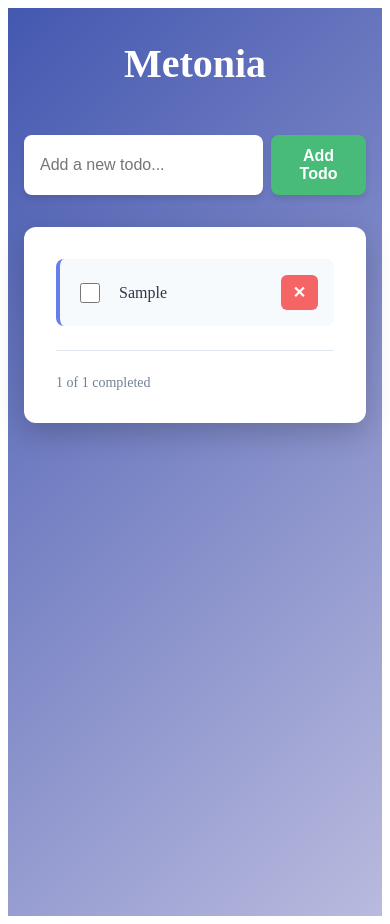
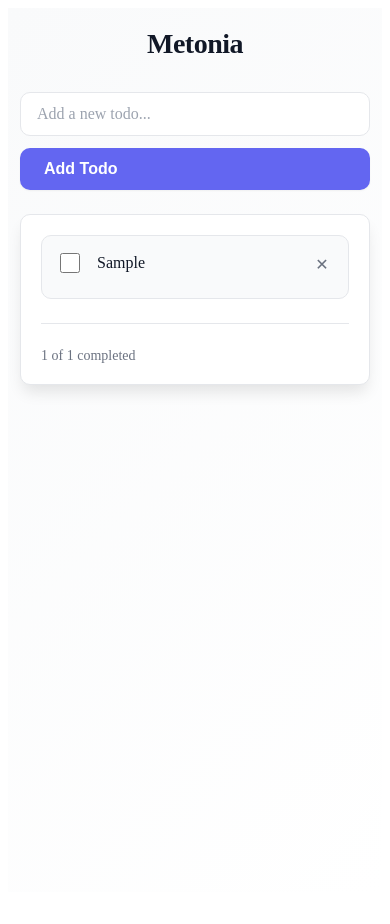
Before and after one commit to Sunjay77/Metanoia, a React (Vite) app: page / in a window 390 px wide. Both pictures are taken after typing "Sample" into the empty fields and a click on the button "Add Todo". After the commit the page ends 900 px from the top, so only its background shows below. Built offline with nearby package versions, Linux system fonts and the light colour scheme.

Commit message:
style: enhance design with new CSS variables and responsive adjustments

```diff
--- a/src/App.css
+++ b/src/App.css
@@ -1,12 +1,35 @@
+/* Modern Minimal Design */
+:root {
+  --primary: #6366f1;
+  --primary-light: #818cf8;
+  --primary-dark: #4f46e5;
+  --bg-primary: #ffffff;
+  --bg-secondary: #f9fafb;
+  --bg-tertiary: #f3f4f6;
+  --text-primary: #111827;
+  --text-secondary: #6b7280;
+  --text-muted: #9ca3af;
+  --border: #e5e7eb;
+  --success: #10b981;
+  --danger: #ef4444;
+  --shadow-sm: 0 1px 2px 0 rgba(0, 0, 0, 0.05);
+  --shadow-md: 0 4px 6px -1px rgba(0, 0, 0, 0.1);
+  --shadow-lg: 0 10px 15px -3px rgba(0, 0, 0, 0.1);
+  --transition: all 0.2s cubic-bezier(0.4, 0, 0.2, 1);
+}
+
 .app {
   min-height: 100vh;
-  background: linear-gradient(135deg, #4458b0 0%, #b9bade 100%);
+  background: linear-gradient(
+    135deg,
+    var(--bg-secondary) 0%,
+    var(--bg-primary) 100%
+  );
   padding: 2rem 1rem;
 }
 
 .app-header {
   text-align: center;
-  color: white;
   margin-bottom: 3rem;
 }
 
@@ -14,58 +37,73 @@
   font-size: 2.5rem;
   margin: 0;
   font-weight: 700;
+  color: var(--text-primary);
+  letter-spacing: -0.5px;
 }
 
 .app-header p {
-  font-size: 1rem;
-  margin: 0.5rem 0 0 0;
-  opacity: 0.9;
+  font-size: 0.95rem;
+  margin: 0.75rem 0 0 0;
+  color: var(--text-secondary);
 }
 
 .app-main {
-  max-width: 600px;
+  max-width: 640px;
   margin: 0 auto;
 }
 
 /* Todo Input Form */
 .todo-input-form {
   display: flex;
-  gap: 0.5rem;
+  gap: 0.75rem;
   margin-bottom: 2rem;
 }
 
 .todo-input {
   flex: 1;
-  padding: 0.75rem 1rem;
-  border: none;
-  border-radius: 8px;
+  padding: 0.875rem 1.25rem;
+  border: 1.5px solid var(--border);
+  border-radius: 10px;
   font-size: 1rem;
-  box-shadow: 0 4px 6px rgba(0, 0, 0, 0.1);
-  transition: box-shadow 0.2s;
+  background: var(--bg-primary);
+  color: var(--text-primary);
+  transition: var(--transition);
+  font-family: inherit;
+}
+
+.todo-input::placeholder {
+  color: var(--text-muted);
+}
+
+.todo-input:hover {
+  border-color: var(--primary-light);
 }
 
 .todo-input:focus {
   outline: none;
-  box-shadow: 0 4px 12px rgba(0, 0, 0, 0.15);
+  border-color: var(--primary);
+  box-shadow: 0 0 0 3px rgba(99, 102, 241, 0.1);
 }
 
 .add-button {
-  padding: 0.75rem 1.5rem;
-  background: #48bb78;
+  padding: 0.875rem 1.75rem;
+  background: var(--primary);
   color: white;
   border: none;
-  border-radius: 8px;
+  border-radius: 10px;
   font-size: 1rem;
   font-weight: 600;
   cursor: pointer;
-  transition:
-    background 0.2s,
-    transform 0.1s;
-  box-shadow: 0 4px 6px rgba(0, 0, 0, 0.1);
+  transition: var(--transition);
+  box-shadow: var(--shadow-sm);
+  display: flex;
+  align-items: center;
+  gap: 0.5rem;
 }
 
 .add-button:hover {
-  background: #38a169;
+  background: var(--primary-dark);
+  box-shadow: var(--shadow-md);
   transform: translateY(-1px);
 }
 
@@ -73,18 +111,24 @@
   transform: translateY(0);
 }
 
+.add-button:disabled {
+  opacity: 0.5;
+  cursor: not-allowed;
+}
+
 /* Todo List */
 .todo-list-container {
-  background: white;
+  background: var(--bg-primary);
   border-radius: 12px;
-  padding: 2rem;
-  box-shadow: 0 10px 30px rgba(0, 0, 0, 0.2);
+  padding: 1.75rem;
+  box-shadow: var(--shadow-lg);
+  border: 1px solid var(--border);
 }
 
 .empty-message {
   text-align: center;
-  color: #a0aec0;
-  padding: 2rem 0;
+  color: var(--text-muted);
+  padding: 3rem 1rem;
   margin: 0;
   font-size: 1rem;
 }
@@ -95,7 +139,7 @@
   margin: 0;
   display: flex;
   flex-direction: column;
-  gap: 0.75rem;
+  gap: 0.625rem;
 }
 
 /* Todo Item */
@@ -104,62 +148,68 @@
   align-items: center;
   justify-content: space-between;
   padding: 1rem;
-  background: #f7fafc;
-  border-radius: 8px;
-  transition: background 0.2s;
-  border-left: 4px solid #667eea;
+  background: var(--bg-secondary);
+  border-radius: 10px;
+  transition: var(--transition);
+  border: 1px solid var(--border);
 }
 
 .todo-item:hover {
-  background: #edf2f7;
+  background: var(--bg-tertiary);
+  border-color: var(--primary-light);
 }
 
 .todo-item.completed {
-  border-left-color: #cbd5e0;
+  opacity: 0.7;
 }
 
 .todo-content {
   display: flex;
   align-items: center;
-  gap: 1rem;
+  gap: 0.875rem;
   flex: 1;
+  min-width: 0;
 }
 
 .todo-checkbox {
   width: 20px;
   height: 20px;
+  min-width: 20px;
   cursor: pointer;
-  accent-color: #667eea;
+  accent-color: var(--primary);
 }
 
 .todo-title {
   font-size: 1rem;
-  color: #2d3748;
-  transition: all 0.2s;
+  color: var(--text-primary);
+  transition: var(--transition);
+  word-break: break-word;
 }
 
 .todo-title.completed {
-  color: #a0aec0;
+  color: var(--text-muted);
   text-decoration: line-through;
 }
 
 .delete-button {
   padding: 0.5rem 0.75rem;
-  background: #f56565;
-  color: white;
+  background: transparent;
+  color: var(--text-secondary);
   border: none;
   border-radius: 6px;
   cursor: pointer;
   font-size: 1rem;
-  font-weight: bold;
-  transition:
-    background 0.2s,
-    transform 0.1s;
+  transition: var(--transition);
+  display: flex;
+  align-items: center;
+  justify-content: center;
+  min-width: 40px;
+  height: 40px;
 }
 
 .delete-button:hover {
-  background: #e53e3e;
-  transform: scale(1.1);
+  background: var(--danger);
+  color: white;
 }
 
 .delete-button:active {
@@ -173,8 +223,8 @@
   justify-content: space-between;
   margin-top: 1.5rem;
   padding-top: 1.5rem;
-  border-top: 1px solid #e2e8f0;
-  color: #718096;
+  border-top: 1px solid var(--border);
+  color: var(--text-secondary);
   font-size: 0.875rem;
 }
 
@@ -184,19 +234,120 @@
 
 .clear-button {
   padding: 0.5rem 1rem;
-  background: #edf2f7;
-  color: #4a5568;
-  border: 1px solid #cbd5e0;
+  background: var(--bg-tertiary);
+  color: var(--text-secondary);
+  border: 1px solid var(--border);
   border-radius: 6px;
   cursor: pointer;
   font-size: 0.875rem;
   font-weight: 600;
-  transition:
-    background 0.2s,
-    border-color 0.2s;
+  transition: var(--transition);
 }
 
 .clear-button:hover {
-  background: #e2e8f0;
-  border-color: #a0aec0;
+  background: var(--danger);
+  color: white;
+  border-color: var(--danger);
 }
+
+/* Responsive Design */
+@media (max-width: 640px) {
+  .app {
+    padding: 1.25rem 0.75rem;
+  }
+
+  .app-header {
+    margin-bottom: 2rem;
+  }
+
+  .app-header h1 {
+    font-size: 1.75rem;
+    margin-bottom: 0.5rem;
+  }
+
+  .app-header p {
+    font-size: 0.9rem;
+  }
+
+  .app-main {
+    margin: 0 auto;
+  }
+
+  .todo-input-form {
+    flex-direction: column;
+    gap: 0.75rem;
+    margin-bottom: 1.5rem;
+  }
+
+  .todo-input {
+    padding: 0.75rem 1rem;
+    font-size: 1rem;
+  }
+
+  .add-button {
+    width: 100%;
+    padding: 0.75rem 1.5rem;
+  }
+
+  .todo-list-container {
+    padding: 1.25rem;
+    border-radius: 10px;
+  }
+
+  .todo-item {
+    padding: 0.875rem;
+    flex-wrap: wrap;
+  }
+
+  .todo-content {
+    width: 100%;
+    margin-bottom: 0.5rem;
+  }
+
+  .delete-button {
+    align-self: flex-end;
+    margin-top: -2rem;
+    margin-right: -0.5rem;
+  }
+
+  .todo-footer {
+    gap: 1rem;
+  }
+
+  .clear-button {
+    padding: 0.5rem 0.875rem;
+    font-size: 0.8125rem;
+  }
+}
+
+/* Animations */
+@keyframes slideIn {
+  from {
+    opacity: 0;
+    transform: translateY(-10px);
+  }
+  to {
+    opacity: 1;
+    transform: translateY(0);
+  }
+}
+
+.todo-item {
+  animation: slideIn 0.3s ease-out;
+}
+
+/* Dark mode support */
+@media (prefers-color-scheme: dark) {
+  :root {
+    --primary: #818cf8;
+    --primary-light: #a5b4fc;
+    --primary-dark: #6366f1;
+    --bg-primary: #1f2937;
+    --bg-secondary: #111827;
+    --bg-tertiary: #374151;
+    --text-primary: #f9fafb;
+    --text-secondary: #d1d5db;
+    --text-muted: #9ca3af;
+    --border: #374151;
+  }
+}
--- a/src/index.css
+++ b/src/index.css
@@ -1,103 +1,56 @@
+* {
+  margin: 0;
+  padding: 0;
+  box-sizing: border-box;
+}
+
 :root {
-  --text: #6b6375;
-  --text-h: #08060d;
-  --bg: #fff;
-  --border: #e5e4e7;
-  --code-bg: #f4f3ec;
-  --accent: #aa3bff;
-  --accent-bg: rgba(170, 59, 255, 0.1);
-  --accent-border: rgba(170, 59, 255, 0.5);
-  --social-bg: rgba(244, 243, 236, 0.5);
-  --shadow:
-    rgba(0, 0, 0, 0.1) 0 10px 15px -3px, rgba(0, 0, 0, 0.05) 0 4px 6px -2px;
+  font-family: system-ui, -apple-system, 'Segoe UI', Roboto, Oxygen, Ubuntu,
+    Cantarell, 'Open Sans', 'Helvetica Neue', sans-serif;
+  line-height: 1.6;
+  font-weight: 400;
 
-  --sans: system-ui, 'Segoe UI', Roboto, sans-serif;
-  --heading: system-ui, 'Segoe UI', Roboto, sans-serif;
-  --mono: ui-monospace, Consolas, monospace;
+  color-scheme: light dark;
+  color: var(--text-primary);
+  background-color: var(--bg-primary);
 
-  font: 18px/145% var(--sans);
-  letter-spacing: 0.18px;
-  color-scheme: light dark;
-  color: var(--text);
-  background: var(--bg);
   font-synthesis: none;
   text-rendering: optimizeLegibility;
   -webkit-font-smoothing: antialiased;
   -moz-osx-font-smoothing: grayscale;
-
-  @media (max-width: 1024px) {
-    font-size: 16px;
-  }
-}
-
-@media (prefers-color-scheme: dark) {
-  :root {
-    --text: #9ca3af;
-    --text-h: #f3f4f6;
-    --bg: #16171d;
-    --border: #2e303a;
-    --code-bg: #1f2028;
-    --accent: #c084fc;
-    --accent-bg: rgba(192, 132, 252, 0.15);
-    --accent-border: rgba(192, 132, 252, 0.5);
-    --social-bg: rgba(47, 48, 58, 0.5);
-    --shadow:
-      rgba(0, 0, 0, 0.4) 0 10px 15px -3px, rgba(0, 0, 0, 0.25) 0 4px 6px -2px;
-  }
-
-  #social .button-icon {
-    filter: invert(1) brightness(2);
-  }
-}
-
-#root {
-  width: 1126px;
-  max-width: 100%;
-  margin: 0 auto;
-  text-align: center;
-  border-inline: 1px solid var(--border);
-  min-height: 100svh;
-  display: flex;
-  flex-direction: column;
-  box-sizing: border-box;
 }
 
 body {
   margin: 0;
+  display: flex;
+  flex-direction: column;
+  min-height: 100vh;
+  overflow-x: hidden;
 }
 
-h1,
-h2 {
-  font-family: var(--heading);
-  font-weight: 500;
-  color: var(--text-h);
+#root {
+  width: 100%;
+  flex: 1;
 }
 
-h1 {
-  font-size: 56px;
-  letter-spacing: -1.68px;
-  margin: 32px 0;
-  @media (max-width: 1024px) {
-    font-size: 36px;
-    margin: 20px 0;
-  }
-}
-h2 {
-  font-size: 24px;
-  line-height: 118%;
-  letter-spacing: -0.24px;
-  margin: 0 0 8px;
-  @media (max-width: 1024px) {
-    font-size: 20px;
-  }
-}
-p {
-  margin: 0;
+input,
+button {
+  font-family: inherit;
+  font-size: inherit;
 }
 
-code,
-.counter {
-  font-family: var(--mono);
+button {
+  padding: 0;
+  background: none;
+  border: none;
+  cursor: pointer;
+}
+
+/* Remove default input styles */
+input[type='text'],
+input[type='checkbox'] {
+  font-family: inherit;
+}
   display: inline-flex;
   border-radius: 4px;
   color: var(--text-h);
```
